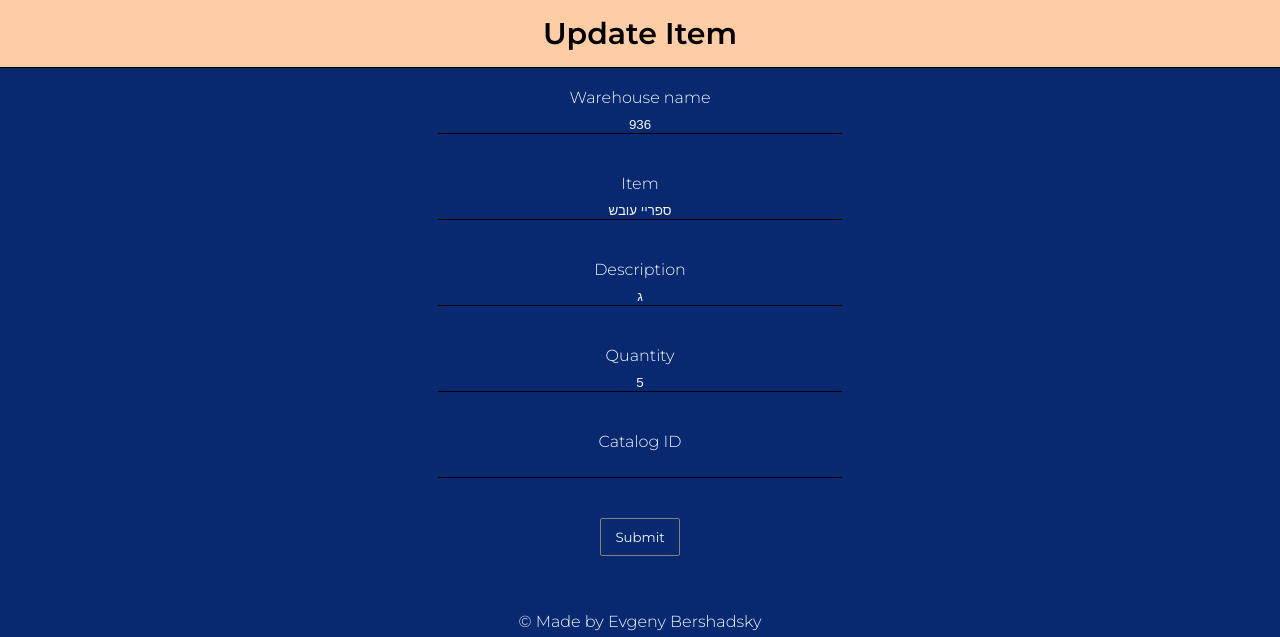
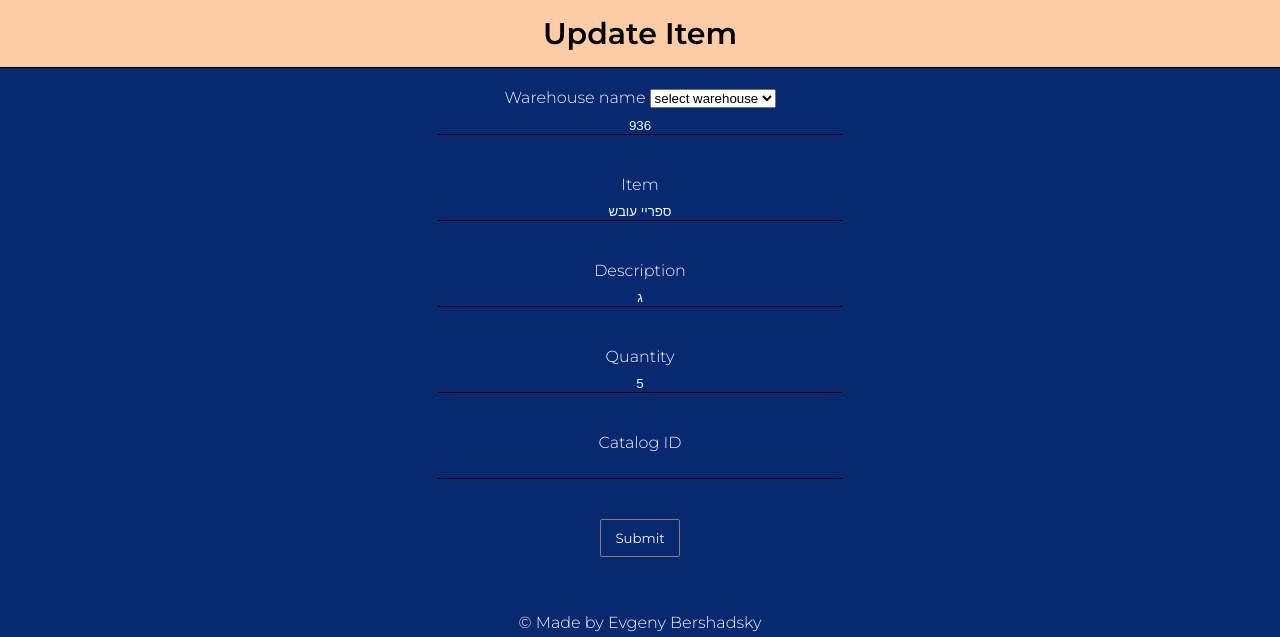
Before and after one commit to jayber-dev/warehouse-managment, a Flask app: a page that uses templates/updateItem.html in a window 1280 px wide. Shown: the top 637 px of the page. Run offline with Flask 2, Linux system fonts and the light colour scheme; data comes from the database, SQL or seed files in the repository; both versions use the stored data as it was after the commit.

Commit message:
highlight fix

```diff
--- a/main.py
+++ b/main.py
@@ -90,9 +90,16 @@ def item_update(row_id):
         cur.close()
         print('im in post method')
         return redirect(url_for('index'))
+    conn = sq.connect('data.db')
+    cur = sq.Cursor(conn)
+    cur.execute('''SELECT * FROM warehouse''')
+    query_data = cur.fetchall()
+    warehouse_names = set()
+    for i in range(len(query_data)):
+        warehouse_names.add(query_data[i][1])
 
     print(request.args.to_dict())
-    return render_template('updateItem.html', row_id=row_id, data=request.args.to_dict())
+    return render_template('updateItem.html', row_id=row_id, data=request.args.to_dict(),set_data=warehouse_names)
 
 @app.route('/search/', methods=["GET","POST"])
 def search():
--- a/static/js/additem.js
+++ b/static/js/additem.js
@@ -1 +1,8 @@
-console.log('wow');
+const selectElement = document.querySelector('.selector');
+console.log(selectElement);
+
+selectElement.addEventListener('change', (e) => {
+    output = document.querySelector('input')
+    console.log(e.target.value);
+    output.value = e.target.value
+})
--- a/templates/updateItem.html
+++ b/templates/updateItem.html
@@ -5,6 +5,7 @@
     <meta http-equiv="X-UA-Compatible" content="IE=edge">
     <meta name="viewport" content="width=device-width, initial-scale=1.0">
     <link rel="stylesheet" href="../static/css/.index.css">
+    <script defer src="../static/js/additem.js"></script>
     <title>Document</title>
 </head>
 <body>
@@ -15,7 +16,14 @@
       </header>
       <div class="form-container">
         <form action="/item_update/{{row_id}}" method="post">
-          <label for="">Warehouse name</label>
+          <label for="">Warehouse name
+            <select class="selector" name="q" id="">
+              <option value="">select warehouse</option>
+              {% for item in set_data %}
+                <option value="{{item}}">{{item}}</option>
+              {% endfor %}
+            </select>
+          </label>
           <input type="text" value="{{data['warehouse']}}" name="warehouse"/>
           <label for="">Item</label>
           <input type="text" value="{{data['item']}}" name="item" />
```
Also changed, not shown: templates/addItem.html (+12 -10 lines), data.db.
